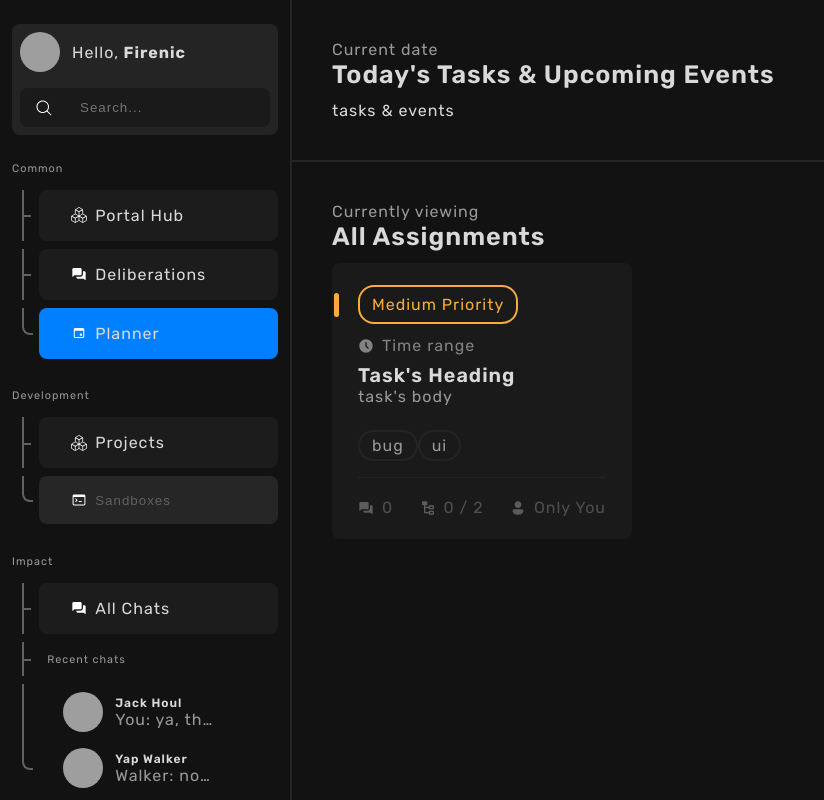
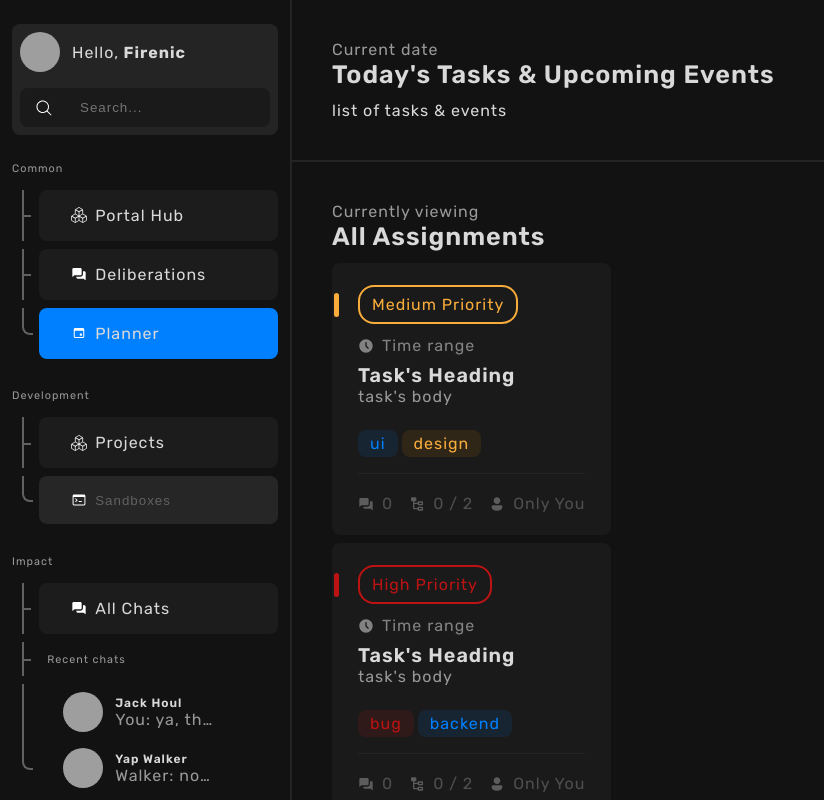
Before and after one commit to DFirenice/impact-next-ts, a Next.js app: page /planner in a window 1280 px wide. Shown: the whole page, without its empty margins (0-824 px from the left). Built offline with nearby package versions, Linux system fonts and the light colour scheme; grey boxes are pictures that could not be loaded.

Commit message:
TypeTags

```diff
--- a/src/app/(app)/planner/page.tsx
+++ b/src/app/(app)/planner/page.tsx
@@ -11,7 +11,7 @@ const PlannerPage = () => {
                 <Heading size='larger'>Today's tasks & Upcoming Events</Heading>
             </div>
             <div>
-                tasks & events
+                list of tasks & events
             </div>
         </section>
         <section>
@@ -20,7 +20,10 @@ const PlannerPage = () => {
                 <Heading size='larger'>All assignments</Heading>
             </div>
             <div>
-                <TaskCard priority='medium'/>
+                <div className={css.tasks_group}>
+                    <TaskCard priority='medium' tags={['ui', 'design']}/>
+                    <TaskCard priority='high' tags={['bug', 'backend']}/>
+                </div>
             </div>
         </section>
     </section>
--- a/src/app/(app)/planner/style.module.css
+++ b/src/app/(app)/planner/style.module.css
@@ -10,3 +10,9 @@
         border-bottom: 2px solid var(--clr-dp-08);
     }
 }
+
+.tasks_group {
+    display: inline-flex;
+    flex-direction: column;
+    gap: 1dvh;
+}
--- a/src/components/TaskCard/TaskCard.module.css
+++ b/src/components/TaskCard/TaskCard.module.css
@@ -48,7 +48,14 @@
     gap: .5rem;
 }
 
+.tags {
+    display: flex;
+    flex-wrap: wrap;
+    gap: .25rem;
+}
+
 .extra_info {
+    gap: 1rem;
     justify-content: space-between;
     border-top: 1px solid var(--clr-dp-08);
     padding-top: 1.25rem;
--- a/src/components/TaskCard/TaskCard.tsx
+++ b/src/components/TaskCard/TaskCard.tsx
@@ -1,13 +1,12 @@
 import StatusTag from "@/components/UI/StatusTag/StatusTag"
 import Heading from "@/components/Heading"
 import Icon from "@/components/UI/Icon"
+import TypeTag from "@/components/UI/TypeTag/TypeTag"
 
 import type TaskCardProps from "./TaskCard.types"
 import css from './TaskCard.module.css'
-import { CSSProperties } from "react"
-import Tag from "../UI/Tag/Tag"
 
-const TaskCard = ({ priority }: TaskCardProps) => {
+const TaskCard = ({ priority, tags }: TaskCardProps) => {
     // This sucks, i know
     const markerColor = priority === 'low' ? 'hsl(109 82% 40%)' :
                            priority === 'medium' ? 'hsl(36 92% 60%)' :
@@ -16,7 +15,7 @@ const TaskCard = ({ priority }: TaskCardProps) => {
     return <div className={css.card}>
         <div
             className={css.priority}
-            style={{ '--_priority-clr': markerColor } as CSSProperties}
+            style={{ '--_priority-clr': markerColor } as React.CSSProperties}
         >
             <StatusTag status={priority}/>
         </div>
@@ -32,10 +31,10 @@ const TaskCard = ({ priority }: TaskCardProps) => {
                 </div>
             </div>
 
-            <div>
-                {/* So far, tags should be different ( see @/components/TypeTag ) */}
-                <Tag>Bug</Tag>
-                <Tag>UI</Tag>
+            <div className={css.tags}>
+                {tags.map(
+                    tag => <TypeTag key={`typeTag_${tag}`} status={tag}/>
+                )}
             </div>
 
             <div className={css.extra_info} data-global-accent="medium">
--- a/src/components/UI/TypeTag/TypeTag.module.css
+++ b/src/components/UI/TypeTag/TypeTag.module.css
@@ -0,0 +1,11 @@
+.tag {
+    --_clr-main: var(--clr-white-medium);
+
+    background: hsl(from var(--_clr-main) h s 50% / .1);
+    color: var(--_clr-main);
+    display: inline-flex;
+    padding: .25rem .75rem;
+    border-radius: var(--radius-low);
+
+    & * { color: inherit }
+}
--- a/src/components/UI/TypeTag/TypeTag.tsx
+++ b/src/components/UI/TypeTag/TypeTag.tsx
@@ -3,9 +3,14 @@ import typeTags from '@/data/typeTags'
 import css from './TypeTag.module.css'
 
 const TypeTag = ({ status }: { status: TagTypes }) => {
-    return <div className={css.typeTag}>
-        <span>{typeTags[`${status}`]}</span>
-    </div>
+    return (
+        <div
+            className={css.tag}
+            style={{ '--_clr-main': typeTags[status].color } as React.CSSProperties}
+        >
+            <span>{typeTags[status].type}</span>
+        </div>
+    )
 }
 
 export default TypeTag
--- a/src/data/typeTags.tsx
+++ b/src/data/typeTags.tsx
@@ -1,28 +1,24 @@
-const typeTags = [
-    {
+const typeTags = {
     'ui': {
         type: 'ui',
         color: 'hsl(210 100% 50%)'
-        }
     },
-    {
+    'design': {
+        type: 'design',
+        color: 'hsl(36 92% 60%)'
+    },
     'bug': {
         type: 'bug',
         color: 'hsl(0 82% 41%)'
-        }
     },
-    {
     'frontend': {
         type: 'frontend',
         color: 'hsl(210 100% 50%)'
-        }
     },
-    {
     'backend': {
         type: 'backend',
         color: 'hsl(210 100% 50%)'
     }
 }
-]
 
 export default typeTags
--- a/src/types/TagType.types.tsx
+++ b/src/types/TagType.types.tsx
@@ -1,2 +1,2 @@
-export type TagTypes = 'ui' | 'bug' | 'frontend' | 'backend'
+export type TagTypes = 'ui' | 'bug' | 'design' | 'frontend' | 'backend'
 // ... and more with time ...
```
Also changed, not shown: src/components/TaskCard/TaskCard.types.tsx (+6 -1 lines). Lines whose indentation alone changed are shown as unchanged.
